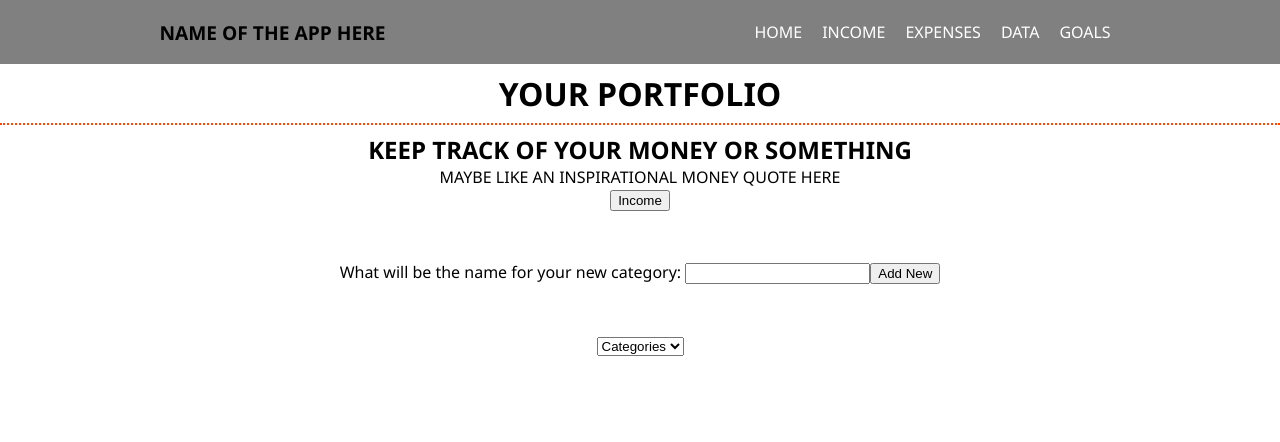
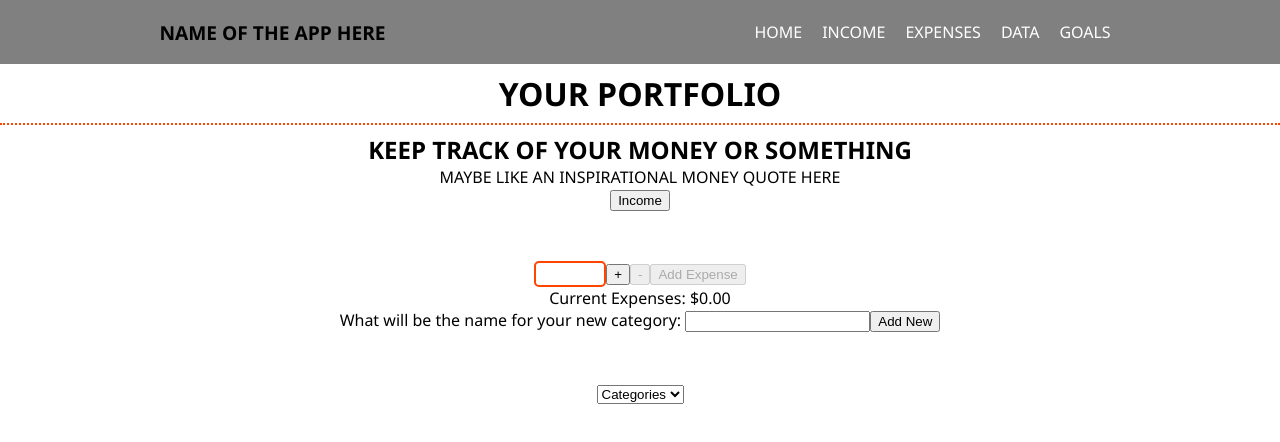
Before and after one commit to Vestigialmars5/finances_app, a React (Create React App) app: page / in a window 1280 px wide. Shown: the top 442 px of the page. Built offline with nearby package versions, Linux system fonts and the light colour scheme.

Commit message:
Finished toggle, moved some css Duplicated the input for expenses

```diff
--- a/src/App.js
+++ b/src/App.js
@@ -11,6 +11,7 @@ const App = () => {
   const [categories,setCategories] = useState(["Categories"]);
   // define the myIncome useState for when we update income
   const [myIncome, setMyIncome] = useState(0);
+  const [myExpenses, setMyExpenses] = useState(0)
   // define the component to show useState
   const [showComponent, setShowComponent] = useState(false)
   const [currComponent, setCurrComponent] = useState("Income")
@@ -26,6 +27,12 @@ const App = () => {
   function handleStoreIncome(incomeAmount) {
     // i think the incomeAmount is passed as the prevIncome and we add the incomeAmount
     setMyIncome(prevIncome => prevIncome + incomeAmount);
+  }
+
+  // sets the myExpenses to the Expenses amount to new amount plus the past amount
+  function handleStoreExpenses(ExpensesAmount) {
+    // i think the ExpensesAmount is passed as the prevExpenses and we add the ExpensesAmount
+    setMyExpenses(prevExpenses => prevExpenses + ExpensesAmount);
   }
 
   // toggle between the expenses and income
@@ -68,7 +75,8 @@ const App = () => {
             {showComponent && <NewIncome onStoreIncome={handleStoreIncome} myIncome={myIncome}/>}
           </div>
           <div className="add-categories">
-            {!showComponent && <NewExpenses onAddCategory={handleAppCategory}/>}
+            {!showComponent && <NewExpenses onStoreExpense={handleStoreExpenses} onAddCategory={handleAppCategory}
+            myExpenses={myExpenses}/>}
           </div>
           <div className='category-dropdwon'>
             <CategoryDropdown categories={categories}/>
--- a/src/components/NewExpenses/NewExpenses.js
+++ b/src/components/NewExpenses/NewExpenses.js
@@ -4,6 +4,49 @@ import React from "react";
 function NewExpenses(props) {
   // define the category useState for input change
   const [category, setCategory] = useState("");
+  // set the useState for the ExpenseAmount
+  const [expenseAmount, setExpenseAmount] = useState("");
+  const [stepSize, setStepSize] = useState(1)
+
+  // handle change of Expense to stop at 50,000
+  function handleExpenseChange(event) {
+    const expenseValue = event.target.value;
+    const max = 50000;
+    if (expenseValue <= max) {
+      setExpenseAmount(expenseValue);
+    } else {
+      alert("The max is $50,000");
+    }
+  }
+
+  // function to store the Expense if the ExpenseAmount is more than 0
+  function handleAddExpense() {
+    if (expenseAmount > 0) {
+      // lift it up
+      props.onStoreExpense(parseFloat(expenseAmount));
+      // reset ExpenseAmount
+      setExpenseAmount("");
+    }
+    else {
+      // less than 0 reset ExpenseAmount
+      alert("Can't add add 0 or less than 0 to your Expense, can you? That would be an expense. Just input a normal positive number o_o");
+      setExpenseAmount("");
+    }
+  }
+
+  function handleIncrement() {
+    const newExpenseAmount = parseFloat(expenseAmount) + stepSize;
+    if (newExpenseAmount >= 0 & newExpenseAmount <= 50000) {
+      setExpenseAmount(prevExpenseAmount => parseFloat(prevExpenseAmount) + stepSize);
+    }
+  }
+
+  function handleDecrement() {
+    const newExpenseAmount = parseFloat(expenseAmount) - stepSize;
+    if (newExpenseAmount >= 0 & newExpenseAmount <= 50000) {
+      setExpenseAmount(prevExpenseAmount => parseFloat(prevExpenseAmount) - stepSize);
+    }
+  }
 
   // everytime a character changes in the input box handle input change
   function handleInputChange(event) {
@@ -24,6 +67,11 @@ function NewExpenses(props) {
   return (
     // displays a text an input box and the add new bttn
     <>
+      <input className='input-box' type="number" value={expenseAmount} onChange={handleExpenseChange} step={stepSize}/>
+      <button className="plus-minus" onClick={handleIncrement} disabled={expenseAmount == 50000}>+</button>
+      <button className="plus-minus" onClick={handleDecrement} disabled={expenseAmount == 0}>-</button>
+      <button className='addValue' onClick={handleAddExpense} disabled={expenseAmount <= 0}>Add Expense</button>
+      <p>Current Expenses: {props.myExpenses.toLocaleString('en-US', { style: 'currency', currency: 'USD' })}</p>
       <label htmlFor="category-input">What will be the name for your new category: </label>
       <input type="text" value={category} onChange={handleInputChange} />
       <button onClick={addCategory}>Add New</button>
--- a/src/components/NewIncome/NewIncome.js
+++ b/src/components/NewIncome/NewIncome.js
@@ -12,9 +12,9 @@ function NewIncome(props) {
     const incomeValue = event.target.value;
     const max = 50000;
     if (incomeValue <= max) {
-      setIncomeAmount(incomeValue)
+      setIncomeAmount(incomeValue);
     } else {
-      alert("The max is $50,000")
+      alert("The max is $50,000");
     }
   }
 
@@ -28,30 +28,30 @@ function NewIncome(props) {
     }
     else {
       // less than 0 reset incomeAmount
-      alert("Can't add add 0 or less than 0 to your income, can you? That would be an expense. Just input a normal positive number o_o")
+      alert("Can't add add 0 or less than 0 to your income, can you? That would be an expense. Just input a normal positive number o_o");
       setIncomeAmount("");
     }
   }
 
   function handleIncrement() {
-    const newIncomeAmount = parseFloat(incomeAmount) + stepSize
+    const newIncomeAmount = parseFloat(incomeAmount) + stepSize;
     if (newIncomeAmount >= 0 & newIncomeAmount <= 50000) {
-      setIncomeAmount(prevIncomeAmount => prevIncomeAmount + stepSize)
+      setIncomeAmount(prevIncomeAmount => parseFloat(prevIncomeAmount) + stepSize);
     }
   }
 
   function handleDecrement() {
-    const newIncomeAmount = parseFloat(incomeAmount) - stepSize
+    const newIncomeAmount = parseFloat(incomeAmount) - stepSize;
     if (newIncomeAmount >= 0 & newIncomeAmount <= 50000) {
-      setIncomeAmount(prevIncomeAmount => prevIncomeAmount - stepSize)
+      setIncomeAmount(prevIncomeAmount => parseFloat(prevIncomeAmount) - stepSize);
     }
   }
 
   return (
     <>
       <input className='input-box' type="number" value={incomeAmount} onChange={handleIncomeChange} step={stepSize}/>
-      <button className="plus-minus" onClick={handleIncrement}>+</button>
-      <button className="plus-minus" onClick={handleDecrement}>-</button>
+      <button className="plus-minus" onClick={handleIncrement} disabled={incomeAmount == 50000}>+</button>
+      <button className="plus-minus" onClick={handleDecrement} disabled={incomeAmount == 0}>-</button>
       <button className='addIncome' onClick={handleAddIncome} disabled={incomeAmount <= 0}>Add Income</button>
       <p>Current income: {props.myIncome.toLocaleString('en-US', { style: 'currency', currency: 'USD' })}</p>
 
--- a/src/index.css
+++ b/src/index.css
@@ -62,8 +62,8 @@ nav ul li a {
 /* main */
 
 /* removes the up and down arrown from the input box */
-.add-income input[type=number]::-webkit-inner-spin-button,
-.add-income input[type=number]::-webkit-outer-spin-button {
+input[type=number]::-webkit-inner-spin-button,
+input[type=number]::-webkit-outer-spin-button {
   -webkit-appearance: none;
   margin: 0;
 }
```
